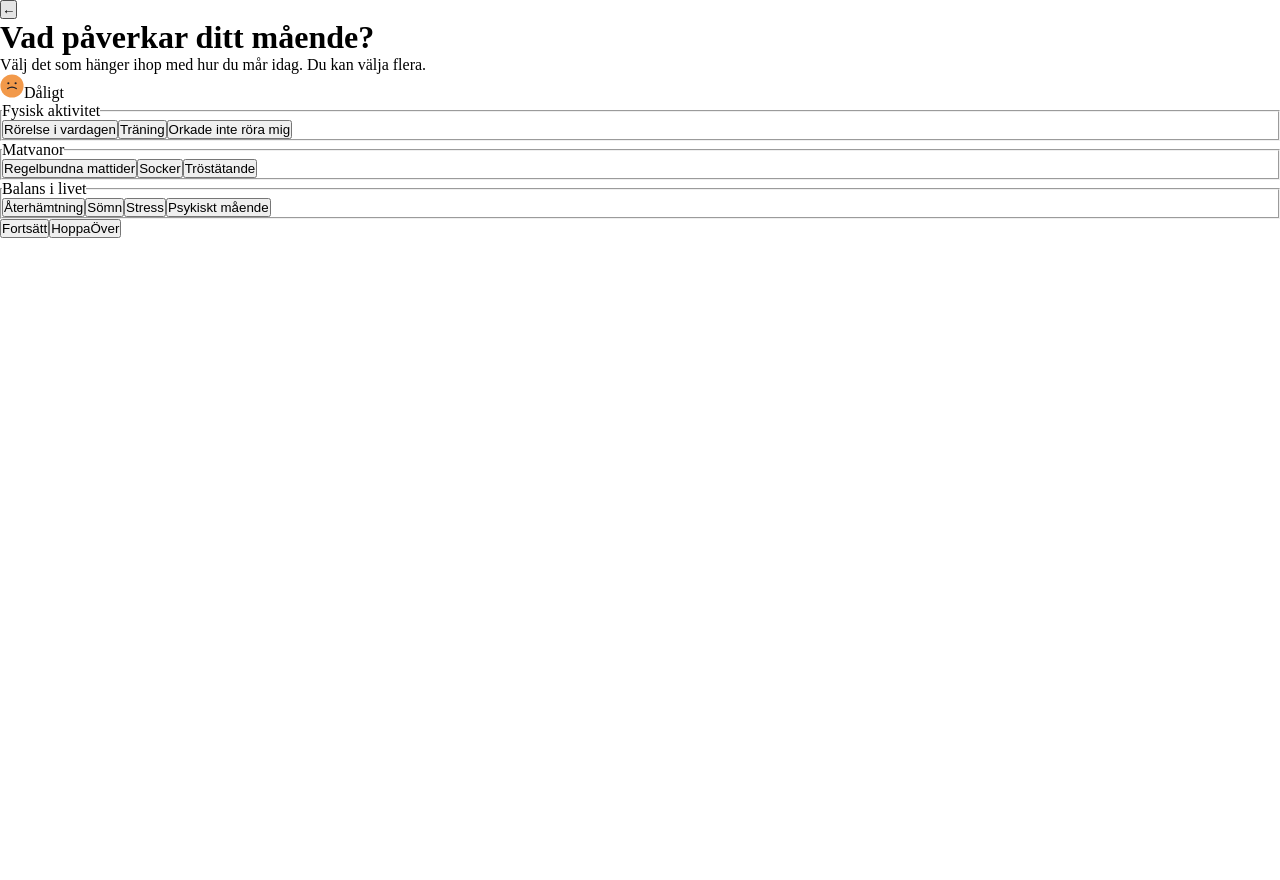
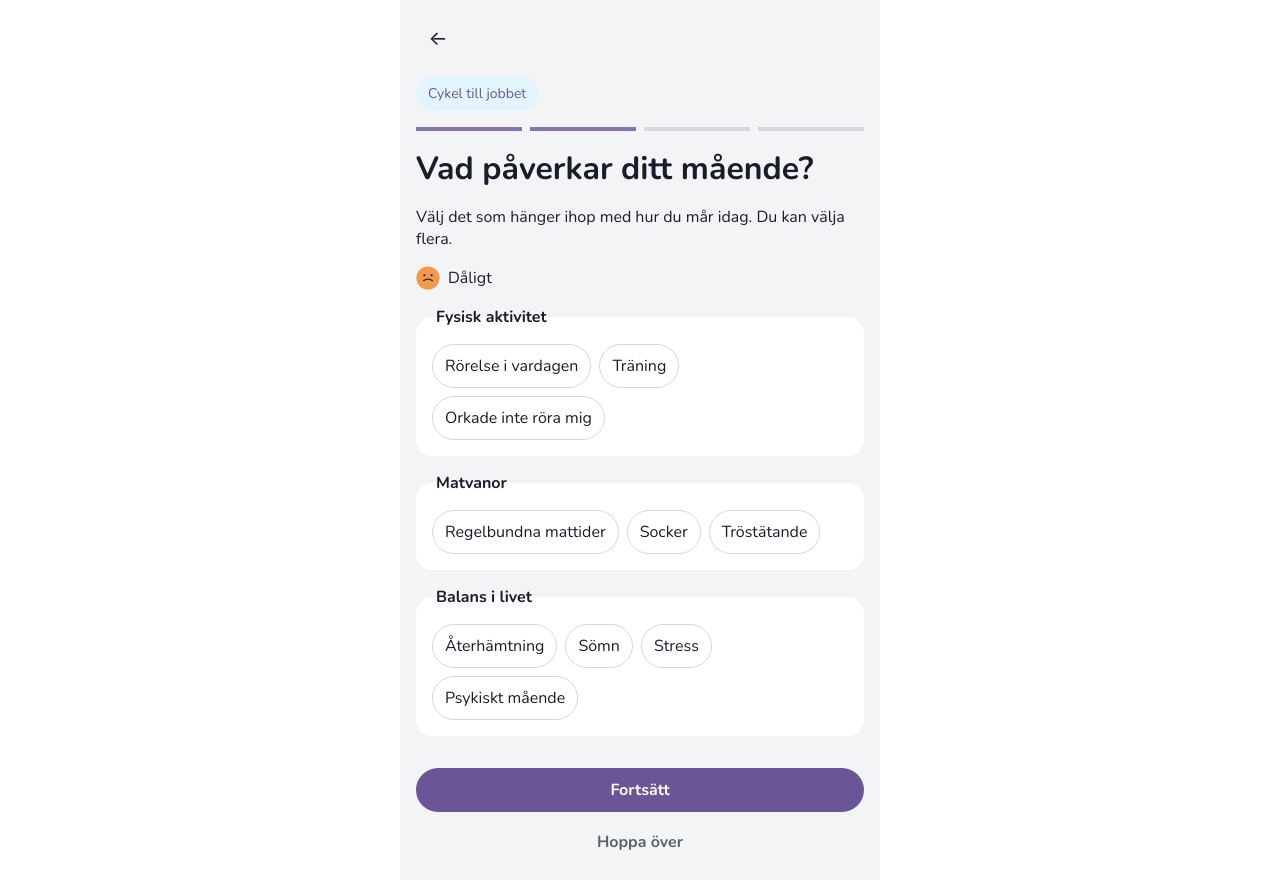
Before and after one commit to xeffie/probits-hackathon-team01, a React (Vite) app in the folder frontend/: page / in a window 1280 px wide. Before the commit the page ends 800 px from the top, so only its background shows below. Built offline with nearby package versions, Linux system fonts and the light colour scheme.

Commit message:
feat: enhance ReflectionTagsPage with activity display and progress indicator

```diff
--- a/frontend/src/App.jsx
+++ b/frontend/src/App.jsx
@@ -9,6 +9,10 @@ function App() {
 			onContinue={(tags) => console.log('Valda taggar:', tags)}
 			onSkip={() => console.log('Hoppa över - inga taggar')}
 			onBack={() => console.log('Tillbaka till mående.')}
+			activity={{
+				id: 1,
+				activityName: 'Cykel till jobbet',
+			}}
 		/>
 	);
 }
--- a/frontend/src/pages/reflectionTagsPage/ReflectionTagsPage.jsx
+++ b/frontend/src/pages/reflectionTagsPage/ReflectionTagsPage.jsx
@@ -38,7 +38,7 @@ function ReflectionTagsPage({
 	}
 
 	return (
-		<main className='reflection-tgs'>
+		<main className='reflection-tags'>
 			<button
 				className='reflection-tags__back'
 				type='button'
@@ -46,6 +46,26 @@ function ReflectionTagsPage({
 				onClick={() => onBack?.()}>
 				<span aria-hidden='true'>←</span>
 			</button>
+
+			{activity && (
+				<p className='reflection-tags__activity'>{activity.activityName}</p>
+			)}
+
+			<div
+				className='reflection-tags__progress'
+				role='progressbar'
+				aria-label='Reflektionsflöde'
+				aria-valuemin={0}
+				aria-valuemax={totalSteps}
+				aria-valuenow={currentStep}
+				aria-valuetext={`Steg ${currentStep} av ${totalSteps}`}>
+				{Array.from({ length: totalSteps }, (_, index) => (
+					<span
+						key={index}
+						className={index < currentStep ? 'is-active' : ''}
+					/>
+				))}
+			</div>
 
 			<h1>Vad påverkar ditt mående?</h1>
 			<p>Välj det som hänger ihop med hur du mår idag. Du kan välja flera.</p>
@@ -81,7 +101,7 @@ function ReflectionTagsPage({
 				</button>
 
 				<button type='button' onClick={() => onSkip?.()}>
-					HoppaÖver
+					Hoppa över
 				</button>
 			</div>
 		</main>
--- a/frontend/src/pages/reflectionTagsPage/reflectionTagsPage.css
+++ b/frontend/src/pages/reflectionTagsPage/reflectionTagsPage.css
@@ -1,5 +1,127 @@
+.reflection-tags {
+	width: 100%;
+	max-width: var(--app-max-width);
+	min-height: 100dvh;
+	margin: 0 auto;
+	padding: var(--space-4);
+	display: flex;
+	flex-direction: column;
+	gap: var(--space-4);
+	background: var(--color-bg);
+	color: var(--color-text);
+	font-family: var(--font-family);
+}
+
+.reflection-tags__mood {
+	display: flex;
+	align-items: center;
+	gap: var(--space-2);
+}
+
+.reflection-tags fieldset {
+	min-width: 0;
+	margin: 0;
+	padding: var(--space-4);
+	border: 0;
+	border-radius: var(--radius-md);
+	background: var(--color-surface);
+}
+
+.reflection-tags legend {
+	padding: 0 var(--space-1);
+	font-weight: var(--font-weight-bold);
+}
+
+.reflection-tags__choices {
+	display: flex;
+	flex-wrap: wrap;
+	gap: var(--space-2);
+}
+
+.reflection-tags__choices button {
+	min-height: var(--touch-target);
+	padding: var(--space-2) var(--space-3);
+	border: 1px solid var(--color-border);
+	border-radius: var(--radius-pill);
+	background: var(--color-surface);
+	color: var(--color-text);
+	font: inherit;
+	cursor: pointer;
+}
+
+.reflection-tags button:focus-visible {
+	outline: 2px solid var(--color-focus);
+	outline-offset: 2px;
+}
+
 .reflection-tags__choices button[aria-pressed='true'] {
 	background: var(--brand-purple-light);
 	border-color: var(--color-primary);
 	color: var(--color-primary);
 }
+
+.reflection-tags__progress {
+	display: flex;
+	gap: var(--space-2);
+}
+
+.reflection-tags__progress span {
+	flex: 1;
+	height: 4px;
+	background: var(--color-border);
+}
+
+.reflection-tags__progress .is-active {
+	background: var(--color-accent);
+}
+
+.reflection-tags__actions {
+	display: flex;
+	flex-direction: column;
+	gap: var(--space-2);
+	margin-top: auto;
+	padding-top: var(--space-4);
+}
+
+.reflection-tags__actions button {
+	min-height: var(--touch-target);
+	padding: var(--space-2) var(--space-4);
+	border: 0;
+	border-radius: var(--radius-pill);
+	font: inherit;
+	font-weight: var(--font-weight-bold);
+	cursor: pointer;
+}
+
+.reflection-tags__actions button:first-child {
+	background: var(--color-primary);
+	color: var(--color-on-primary);
+}
+
+.reflection-tags__actions button:last-child {
+	background: transparent;
+	color: var(--color-text-muted);
+}
+
+.reflection-tags__back {
+	align-self: flex-start;
+	min-width: var(--touch-target);
+	min-height: var(--touch-target);
+	padding: var(--space-2);
+	border: 0;
+	border-radius: var(--radius-pill);
+	background: transparent;
+	color: var(--color-text);
+	font: inherit;
+	font-size: var(--font-size-lg);
+	cursor: pointer;
+}
+
+.reflection-tags__activity {
+	align-self: flex-start;
+	padding: var(--space-2) var(--space-3);
+	border-radius: var(--radius-pill);
+	background: var(--brand-blue-light);
+	color: var(--color-primary);
+	font-size: var(--font-size-sm);
+}
```
